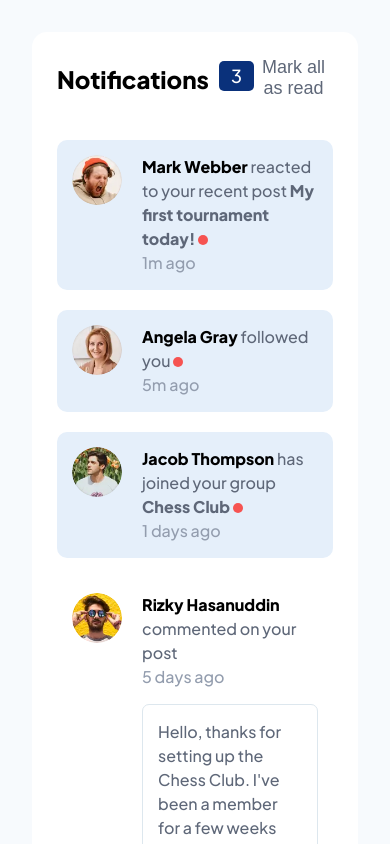
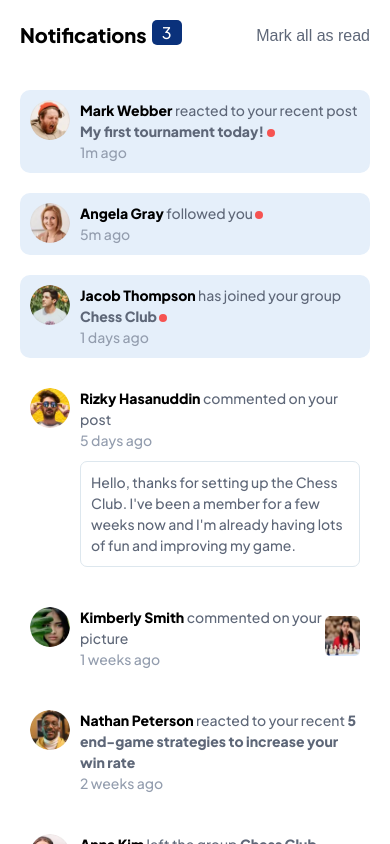
Before and after one commit to SkivaDev/frontendMentor-notifications-page-main, a React (Vite) app: page / in a window 390 px wide. Shown: the top 844 px of the page. Built offline with nearby package versions, Linux system fonts and the light colour scheme.

Commit message:
sass part 3 responsive

```diff
--- a/src/components/notifications/notifications.scss
+++ b/src/components/notifications/notifications.scss
@@ -20,6 +20,11 @@
     background-color: $white;
     border-radius: 15px;
 
+    @include mobile {
+      margin: 0;
+      border-radius: 0;
+      padding: 20px;
+    }
   }
 
   &__header {
@@ -31,9 +36,17 @@
     &-left {
       display: flex;
       gap: 10px;
+
+      @include mobile {
+        gap: 5px;
+      }
       .title {
         font-size: 24rem;
         font-weight: 800;
+
+        @include mobile {
+          font-size: 20rem;
+        }
       }
       .account {
         display: flex;
@@ -46,6 +59,12 @@
         width: 35px;
         line-height: 0;
         border-radius: 5px;
+
+        @include mobile {
+          font-size: 16rem;
+          height: 25px;
+          width: 30px;
+        }
       }
     }
     &-right {
@@ -54,6 +73,11 @@
         border: none;
         font-size: 18rem;
         color: $dark-grayish-blue;
+
+        @include mobile {
+          font-size: 16rem;
+        }
+
         &:hover {
           cursor: pointer;
           color: $main-color;
@@ -76,6 +100,10 @@
     padding: 15px;
     border-radius: 10px;
 
+    @include mobile {
+      padding: 10px;
+    }
+
     &.unread {
       background-color: $light-grayish-blue-1;
     }
@@ -89,14 +117,26 @@
     &-message {
       display: flex;
       gap: 20px;
+
+      @include mobile {
+        gap: 10px;
+      }
       .picture {
         height: 50px;
         border-radius: 50%;
+
+        @include mobile {
+          height: 40px;
+        }
       }
     }
 
     &-text {
       color: $dark-grayish-blue;
+
+      @include mobile {
+        font-size: 14rem;
+      }
 
       .name {
         color: $black;
@@ -122,11 +162,20 @@
         display: inline-block;
         background-color: $red;
         border-radius: 50%;
+
+        @include mobile {
+          width: 8px;
+          height: 8px;
+        }
       }
     }
 
     &-time {
       color: $grayish-blue;
+
+      @include mobile {
+        font-size: 14rem;
+      }
     }
 
     &-extra {
@@ -138,6 +187,13 @@
         padding: 15px;
         border: 1px solid $light-grayish-blue-2;
         border-radius: 7px;
+
+        @include mobile {
+          margin-top: 10px;
+          margin-left: 50px;
+          padding: 10px;
+          font-size: 14rem;
+        }
 
         &:hover{
           cursor: pointer;
@@ -153,6 +209,10 @@
         img {
           height: 50px;
           border-radius: 2%;
+
+          @include mobile {
+            height: 40px;
+          }
         }
       }
     }
--- a/src/scss/_variables.scss
+++ b/src/scss/_variables.scss
@@ -15,7 +15,7 @@ $grayish-blue: hsl(219, 14%, 63%);
 $dark-grayish-blue: hsl(219, 12%, 42%);
 $very-dark-blue: hsl(224, 21%, 14%);
 
-$mobile-width: 450px;
+$mobile-width: 600px;
 $tablet-width: 800px;
 
 $font-family: 'Plus Jakarta Sans', sans-serif;
```
